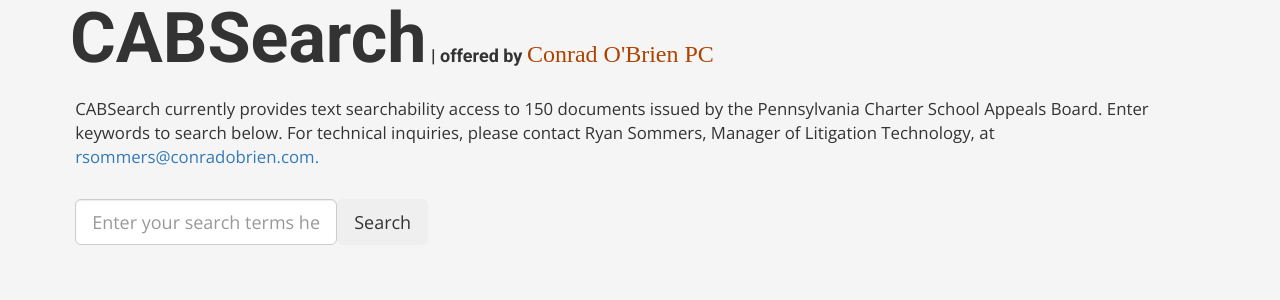
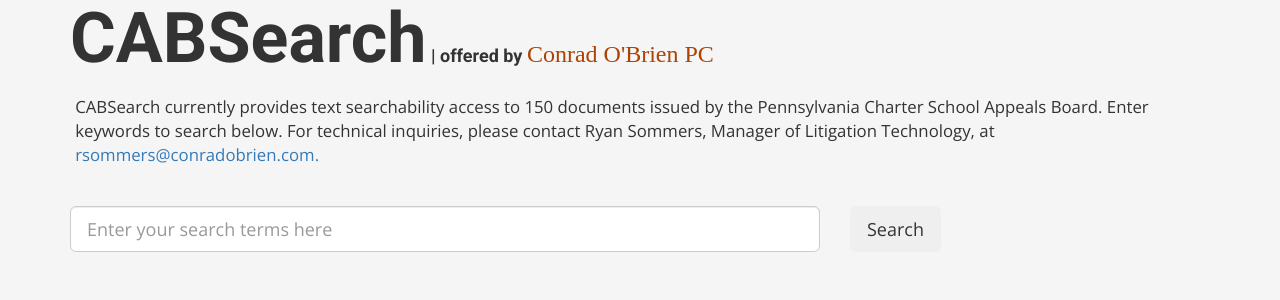
Before and after one commit to phylan/CABSearch, an Angular app: page / in a window 1280 px wide. Shown: the top 300 px of the page. Built offline with nearby package versions, Linux system fonts and the light colour scheme.

Commit message:
Fit input box and search button on one content row

```diff
--- a/src/app/search/search.component.html
+++ b/src/app/search/search.component.html
@@ -1,5 +1,11 @@
+<p></p>
 <div class="row">
-	<div class="form-inline">
-			<p><input name="search" class="form-control input-lg" placeholder="Enter your search terms here"> <button class="btn btn-lg">Search</button></p>
+	<div class="content-row">
+		<div class="col-xs-8">
+			<input name="search" class="form-control input-lg" placeholder="Enter your search terms here">
+		</div>
+		<div class="col-xs-4">
+			<button class="btn btn-lg">Search</button>
+		</div>
 	</div>
 </div>
--- a/src/styles.css
+++ b/src/styles.css
@@ -18,6 +18,6 @@
 
 p
 {
-	padding: 1.2em 0em 0em 1.2em;
+	padding: 1.1em 0em 0em 1.2em;
 	font-size: 1.2em;
 }
```
